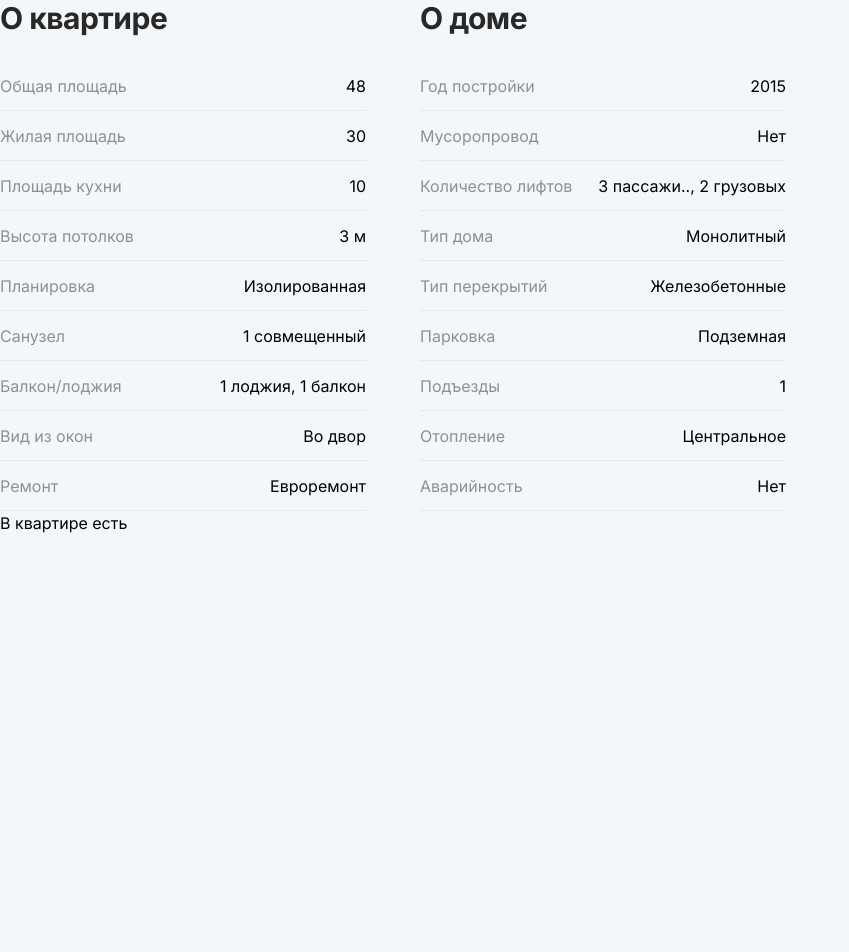
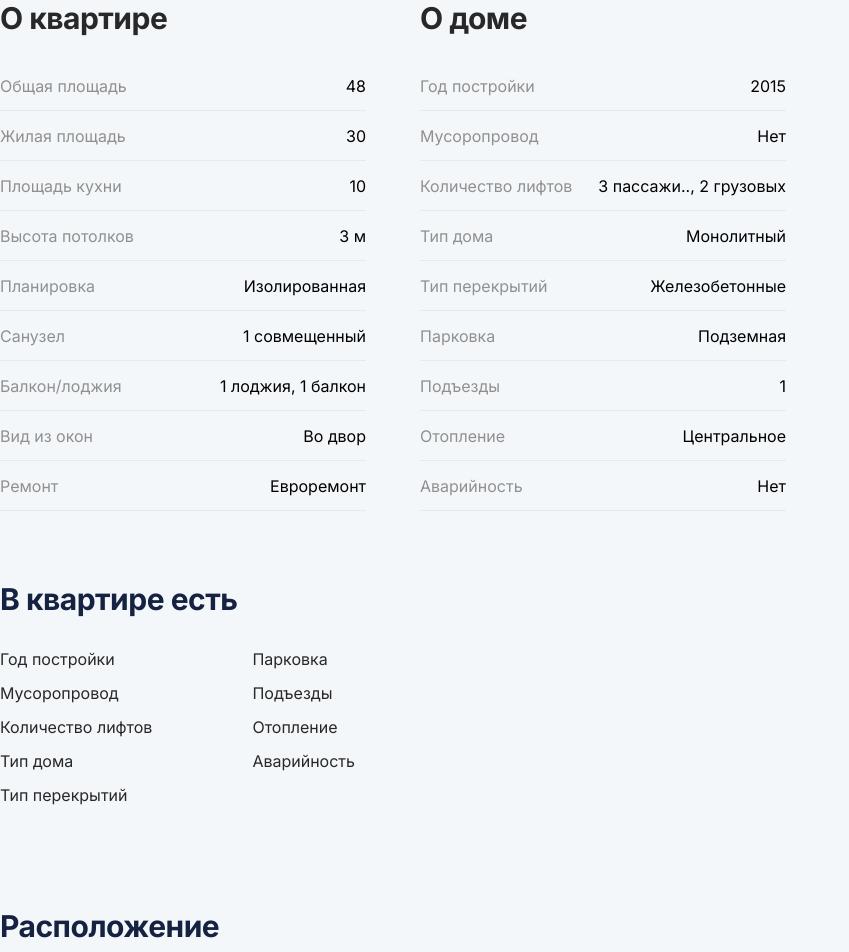
Before and after one commit to Ainazzzzz/Ulutman, a React (Vite) app: page / in a window 1280 px wide. Shown: the top 952 px of the page, without its empty margins (0-849 px from the left). Before the commit the page ends 800 px from the top, so only its background shows below. Built offline with nearby package versions, Linux system fonts and the light colour scheme.

Commit message:
finished 2 part

```diff
--- a/src/index.css
+++ b/src/index.css
@@ -16,6 +16,7 @@ li {
    list-style: none;
 }
 
-.aboutApartmen-title {
+.aboutApartmen-title,
+.aboutApartmen-title_second {
    font-family: 'Kanit', sans-serif;
 }
--- a/src/pages/user/detail-info/AboutApartment.jsx
+++ b/src/pages/user/detail-info/AboutApartment.jsx
@@ -32,6 +32,8 @@ const AboutApartment = () => {
       { title: 'Аварийность', value: 'Нет' },
    ];
 
+   const columnsCount = 5;
+
    return (
       <StyledContainer>
          <Box className="first-block_appartment">
@@ -59,12 +61,28 @@ const AboutApartment = () => {
             </Box>
          </Box>
 
-         <Box>
          <Box className="column">
-               <Typography className="aboutApartmen-title">
+            <Typography
+               style={{ color: '#152242' }}
+               className="aboutApartmen-title aboutApartmen-title_second"
+            >
                В квартире есть
             </Typography>
+
+            <Box className="appartment-items">
+               {apartmentInfo2.map((info, index) => (
+                  <Typography key={index}>{info.title}</Typography>
+               ))}
             </Box>
+         </Box>
+
+         <Box className="column">
+            <Typography
+               style={{ color: '#152242' }}
+               className="aboutApartmen-title aboutApartmen-title_second"
+            >
+               Расположение
+            </Typography>
          </Box>
       </StyledContainer>
    );
@@ -76,14 +94,29 @@ const StyledContainer = styled(Box)(() => ({
    display: 'flex',
    flexDirection: 'column',
 
-   '& > .first-block_appartment': {
+   '& .appartment-items': {
       display: 'flex',
-      gap: '50px',
+      height: '196px',
+      flexDirection: 'column',
+      flexWrap: 'wrap',
+      alignContent: 'flex-start',
 
-      '& > .column': {
-         width: '370px',
+      '& > p': {
+         height: '20px',
+         fontSize: '1rem',
+         lineHeight: '20px',
+         margin: '7px 0 ',
+         marginRight: '6.25rem',
+         color: '#282828',
+      },
+   },
 
-         '& > .aboutApartmen-title': {
+   '& .aboutApartmen-title_second': {
+      marginTop: '70px',
+      marginBottom: '40px',
+   },
+
+   '& .aboutApartmen-title': {
       fontSize: '30px',
       fontWeight: '700',
       lineHeight: '36px',
@@ -91,6 +124,13 @@ const StyledContainer = styled(Box)(() => ({
       letterSpacing: '-0.5px',
       marginBottom: '25px',
    },
+
+   '& > .first-block_appartment': {
+      display: 'flex',
+      gap: '50px',
+
+      '& > .column': {
+         width: '370px',
 
          '& > .row': {
             display: 'flex',
--- a/src/pages/user/detail-info/DetailInfo.jsx
+++ b/src/pages/user/detail-info/DetailInfo.jsx
@@ -23,6 +23,7 @@ import Like from '../../../assets/icons/like-product-icon.svg?react';
 import ArrowIcon from '../../../assets/icons/arrowpurpul.svg?react';
 import { Button } from '../../../components/UI/Button';
 import UserIcon from '../../../assets/icons/user.svg?react';
+import AboutApartment from './AboutApartment';
 
 const DetailInfo = () => {
    const path = [
@@ -30,7 +31,7 @@ const DetailInfo = () => {
       { title: '2х комнатная квартира', url: '#' },
    ];
 
-   const [slides, setSlides] = useState([
+   const slides = [
       { id: 1, image: firstImage },
       { id: 2, image: secondthImage },
       { id: 3, image: thirdImage },
@@ -41,7 +42,7 @@ const DetailInfo = () => {
       { id: 8, image: eightImage },
       { id: 9, image: ninthImage },
       { id: 10, image: tenthImage },
-   ]);
+   ];
 
    return (
       <StyledContainer>
@@ -174,6 +175,8 @@ const DetailInfo = () => {
                <ArrowIcon className="arrow-down" />
             </Typography>
          </Box>
+
+         <AboutApartment />
       </StyledContainer>
    );
 };
```
Lines whose indentation alone changed are shown as unchanged.
